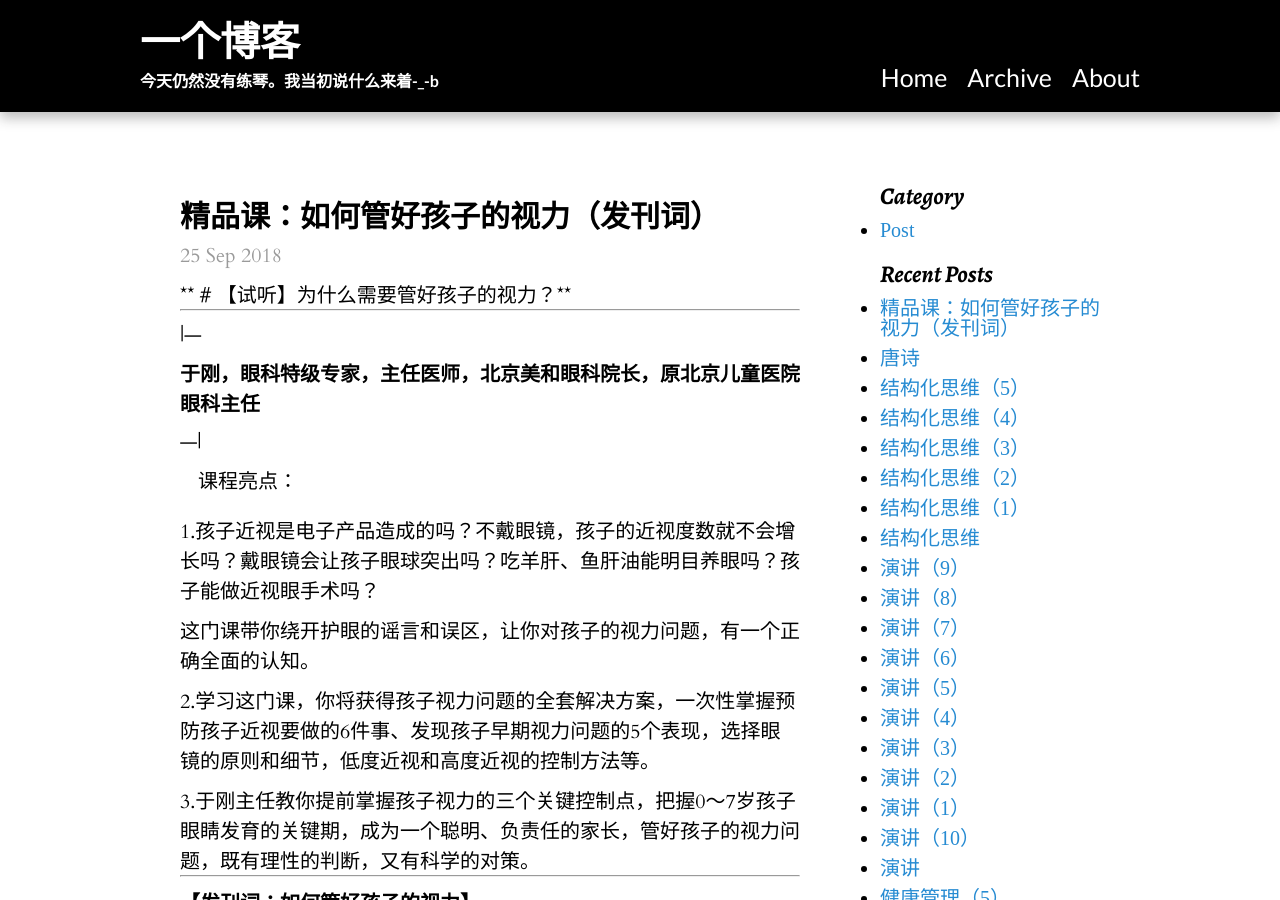
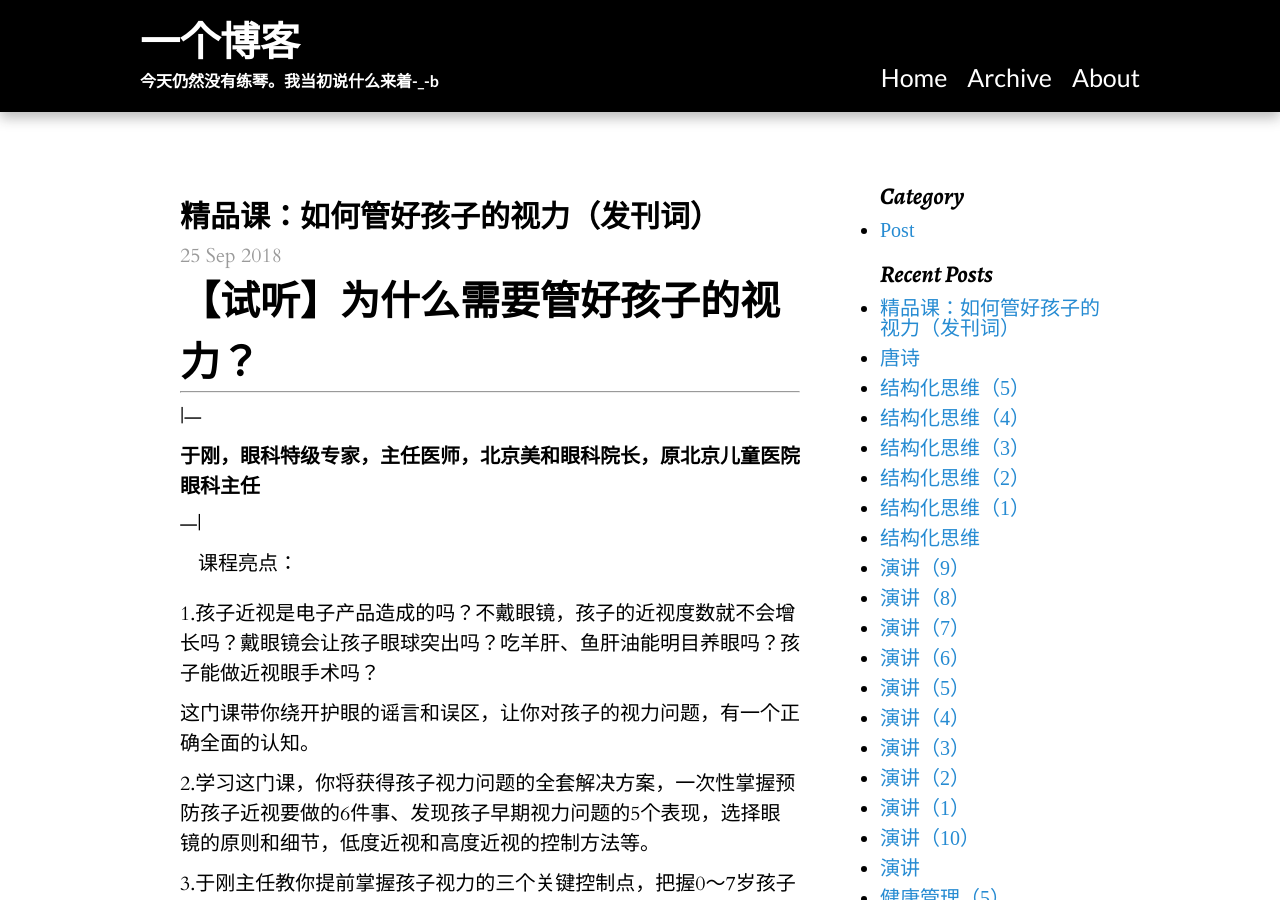
Before and after one commit to xjxuyang/xjxuyang.github.io, a Jekyll site: the page built from _posts/2018-09-25-如何管好孩子的视力（0）.md, in a window 1280 px wide and 900 px high. Built offline with Jekyll 4.4.1, drawn with Linux system fonts in a browser that asks for light colours; some web fonts are replaced.

```diff
--- a/_posts/2018-09-25-如何管好孩子的视力（0）.md
+++ b/_posts/2018-09-25-如何管好孩子的视力（0）.md
@@ -4,7 +4,7 @@ title: 精品课：如何管好孩子的视力（发刊词）
 category: Post
 ---
 
-** # 【试听】为什么需要管好孩子的视力？**
+# **【试听】为什么需要管好孩子的视力？** #
 * * *
 |---
 
```
